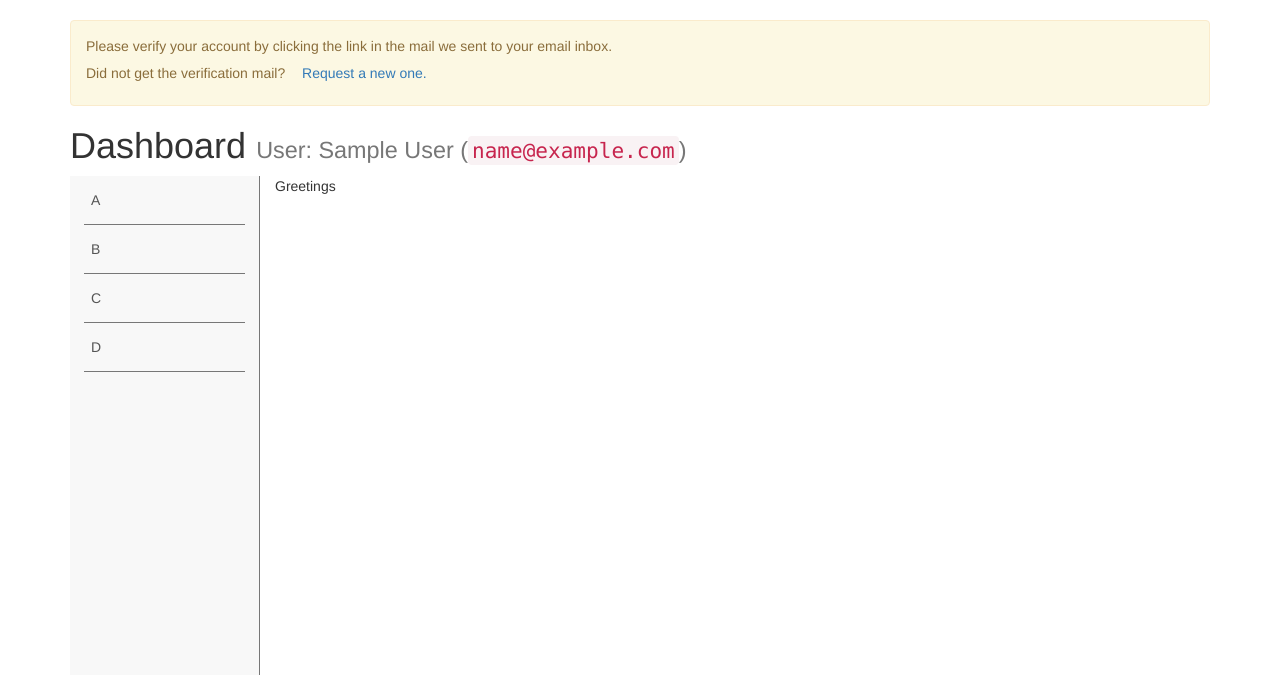
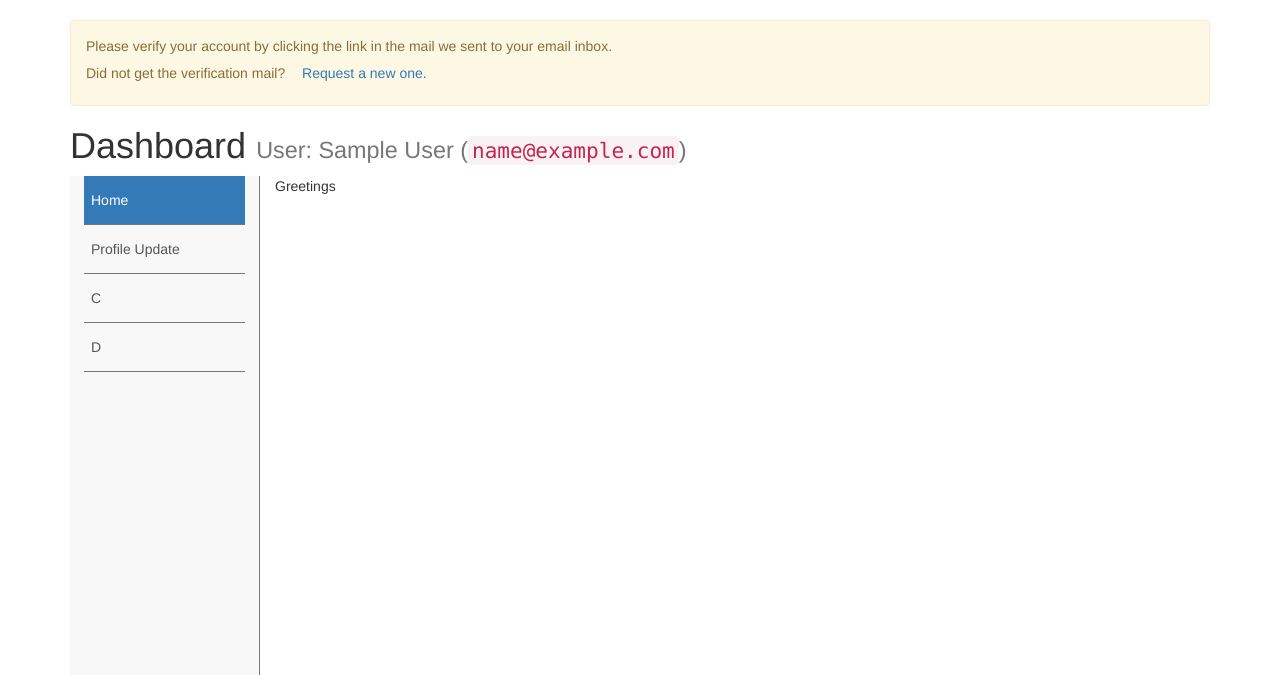
Before and after one commit to ccwang002/biocloud-server-kai, a Django app: page /dashboard/ in a window 1280 px wide. Shown: the part 51-726 px from the top of the page. Run offline with Django 3.2, Linux system fonts and the light colour scheme; the visitor is signed in with stand-in values (Sample User, id 1); style sheets or scripts are compiled from the project's sources; parts of the project's set-up code (start-up, migrations or seed data) failed here and were passed over; some libraries are stand-ins or nearby versions.

Commit message:
Make dashboard tabs functional

```diff
--- a/src/templates/dashboard/_includes/tabs.html
+++ b/src/templates/dashboard/_includes/tabs.html
@@ -1,4 +1,6 @@
-<a href="#" class="dashboard__tab__item">A</a>
-<a href="#" class="dashboard__tab__item">B</a>
+<a href="{% url 'user_dashboard' %}"
+	class="dashboard__tab__item {% if active == 'home' %}active{% endif %}">Home</a>
+<a href="{% url 'user_profile_update' %}"
+	class="dashboard__tab__item {% if active == 'profile' %}active{% endif %}">Profile Update</a>
 <a href="#" class="dashboard__tab__item">C</a>
 <a href="#" class="dashboard__tab__item">D</a>
--- a/src/templates/dashboard/base.html
+++ b/src/templates/dashboard/base.html
@@ -12,7 +12,9 @@
 	<h1>Dashboard <small>User: {{ user.name }} (<code>{{ user.email }}</code>)</small></h1>
 	<div class="dashboard">
 		<div class="dashboard__tab">
+			{% block dashboard_tab %}
 			{% include 'dashboard/_includes/tabs.html' %}
+			{% endblock dashboard_tab %}
 		</div>
 		<div class="dashboard__content">
 			{% block dashboard_content %}
--- a/src/templates/dashboard/welcome_page.html
+++ b/src/templates/dashboard/welcome_page.html
@@ -2,6 +2,10 @@
 
 {% block title %}Dashboard{% endblock title %}
 
+{% block dashboard_tab %}
+{% include 'dashboard/_includes/tabs.html' with active='home' %}
+{% endblock dashboard_tab %}
+
 {% block dashboard_content %}
 	<p>Greetings</p>
 {% endblock dashboard_content %}
--- a/src/users/views.py
+++ b/src/users/views.py
@@ -95,7 +95,7 @@ def user_profile_update(request):
             return redirect('user_dashboard')
     else:
         form = UserProfileUpdateForm(instance=request.user)
-    return render(request, 'users/user_profile_update.html', {
+    return render(request, 'dashboard/profile.html', {
         'form': form, 'logout_next': logout_next,
     })
 
```
Also changed, not shown: src/templates/dashboard/profile.html (added, +18 -0 lines).
